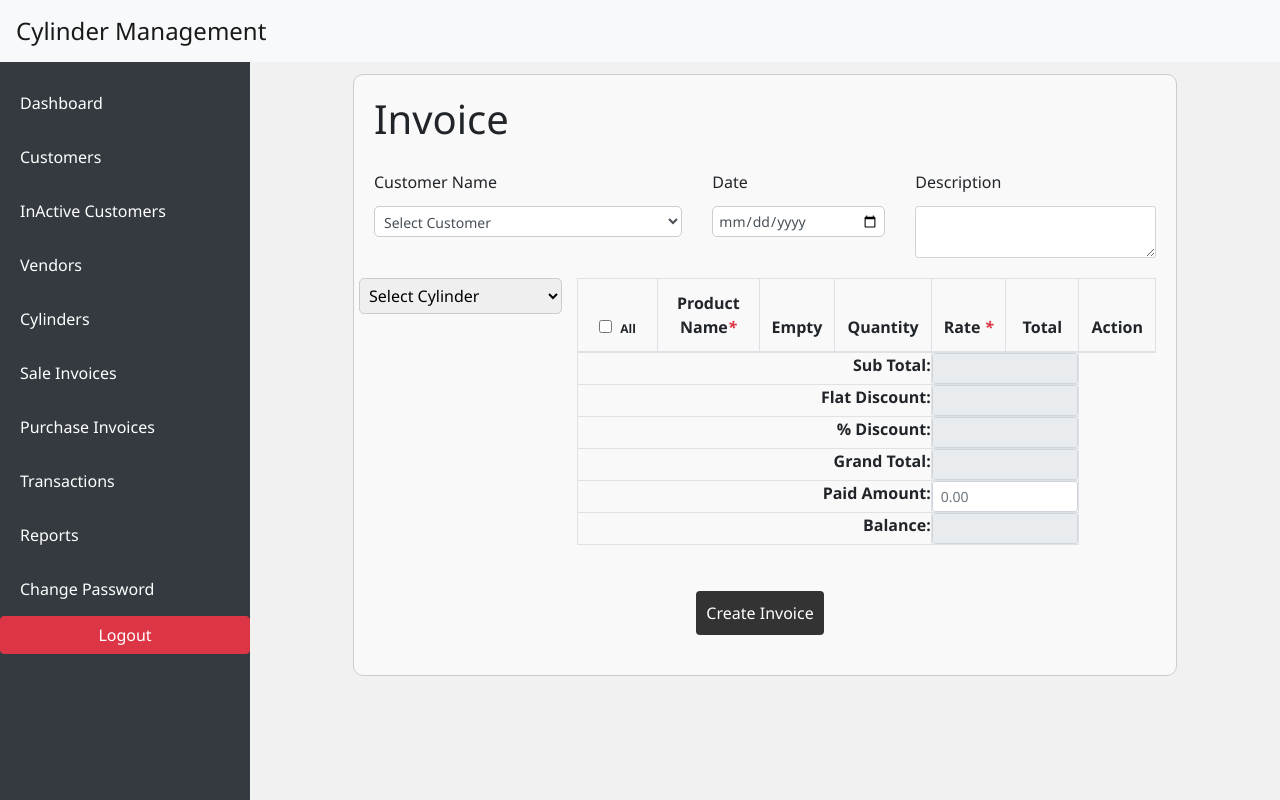
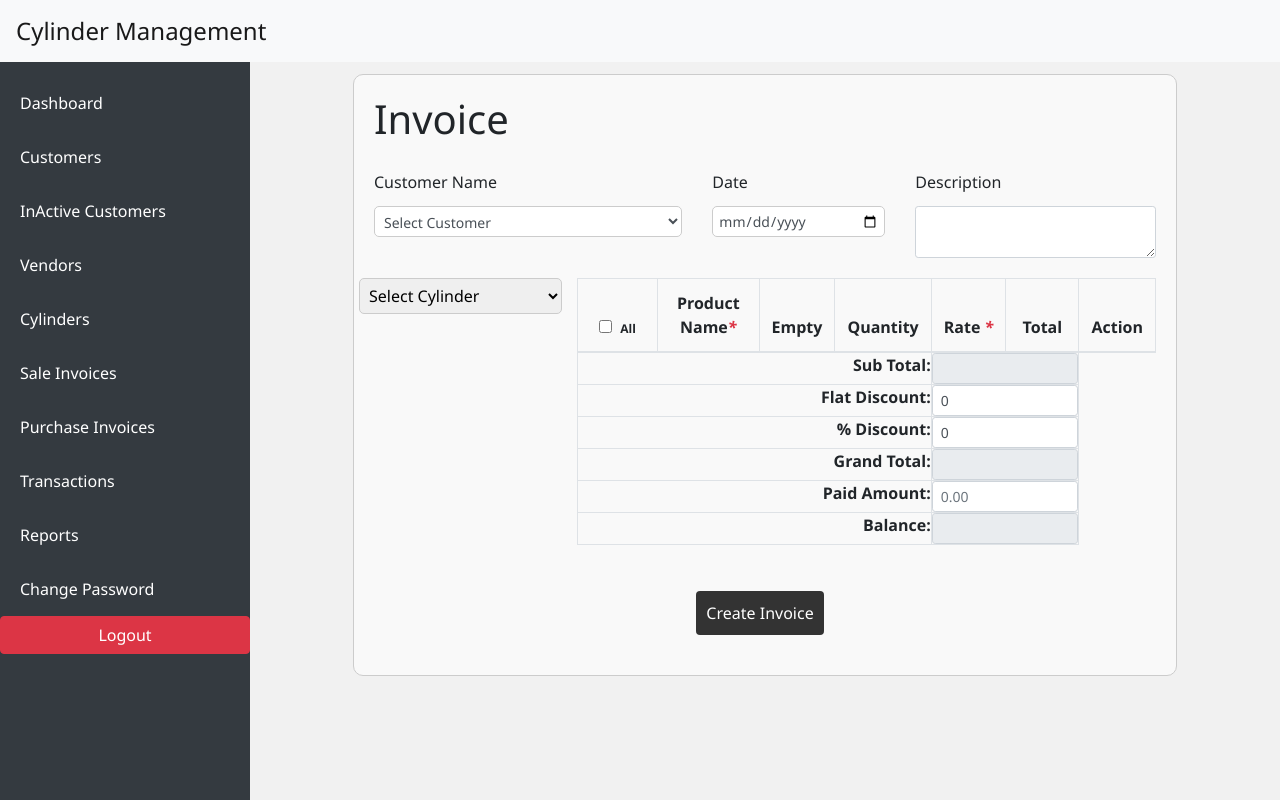
Before and after one commit to InshalSethi/gas-agency, a PHP site: page /cylinder/views/edit-invoice.php?id=1 in a window 1280 px wide. Run offline with PHP 8.4, Linux system fonts and the light colour scheme; the visitor is signed in with stand-in values (Sample User, id 1); data that the repository does not hold is empty; some libraries are stand-ins or nearby versions.

Commit message:
invoice discount issue

```diff
--- a/views/add-purchase-invoice.php
+++ b/views/add-purchase-invoice.php
@@ -236,13 +236,13 @@ require '../config/auth.php';
   <tr>
     <td style="text-align:right;" colspan="4"><b>Flat Discount:</b></td>
     <td class="text-right" colspan="2">
-      <input id="flat_discount" autocomplete="off" onkeyup="calculations();" class="form-control form-control-sm" name="flat_discount" tabindex="-1" value="0" type="number" >
+      <input id="flat_discount" autocomplete="off" onkeyup="calculations();" class="form-control form-control-sm" name="flat_discount" tabindex="-1" value="0" type="number" step="any" min="0" >
   </td>
 </tr>
 <tr>
     <td style="text-align:right;" colspan="4"><b>% Discount:</b></td>
     <td class="text-right" colspan="2">
-      <input id="perc_discount" autocomplete="off" onkeyup="calculations();" class="form-control form-control-sm" name="perc_discount" tabindex="-1" value="0" type="number" >
+      <input id="perc_discount" autocomplete="off" onkeyup="calculations();" class="form-control form-control-sm" name="perc_discount" tabindex="-1" value="0" type="number" step="any" min="0" max="100" >
   </td>
 </tr>
 
--- a/views/add-sale-invoice.php
+++ b/views/add-sale-invoice.php
@@ -304,13 +304,13 @@ require '../config/auth.php';
   <tr>
     <td style="text-align:right;" colspan="4"><b>Flat Discount:</b></td>
     <td class="text-right" colspan="2">
-      <input id="flat_discount" autocomplete="off" onkeyup="calculations();" class="form-control form-control-sm" name="flat_discount" tabindex="-1" value="0" type="number" >
+      <input id="flat_discount" autocomplete="off" onkeyup="calculations();" class="form-control form-control-sm" name="flat_discount" tabindex="-1" value="0" type="number" step="any" min="0" >
   </td>
 </tr>
 <tr>
     <td style="text-align:right;" colspan="4"><b>% Discount:</b></td>
     <td class="text-right" colspan="2">
-      <input id="perc_discount" autocomplete="off" onkeyup="calculations();" class="form-control form-control-sm" name="perc_discount" tabindex="-1" value="0" type="number" >
+      <input id="perc_discount" autocomplete="off" onkeyup="calculations();" class="form-control form-control-sm" name="perc_discount" tabindex="-1" value="0" type="number" step="any" min="0" max="100" >
   </td>
 </tr>
 
--- a/views/edit-invoice.php
+++ b/views/edit-invoice.php
@@ -7,6 +7,9 @@ require '../config/auth.php';
 $invoice_id=$_REQUEST['id'];
 $db->where("id",$invoice_id);
 $invoice=$db->getOne("invoices");
+
+// Debug: Let's see what's in the invoice data
+// echo "<pre>Invoice Data: "; print_r($invoice); echo "</pre>";
 
 $db->where("invoice_id",$invoice_id);
 $transaction=$db->getOne("transactions");
@@ -522,13 +525,13 @@ $emptyCylinder=$db->getOne("empty_cylinders");
                       <tr>
                         <td style="text-align:right;" colspan="4"><b>Flat Discount:</b></td>
                         <td class="text-right" colspan="2">
-                          <input id="flat_discount" autocomplete="off" onkeyup="calculations();" class="form-control form-control-sm" name="flat_discount" tabindex="-1" value="<?php echo $invoice['flat_discount']; ?>" type="number" <?php if(empty($invoice['flat_discount']) || $invoice['flat_discount'] == 0)echo 'readonly'; ?>>
+                          <input id="flat_discount" autocomplete="off" onkeyup="calculations();" class="form-control form-control-sm" name="flat_discount" tabindex="-1" value="<?php echo isset($invoice['flat_discount']) ? floatval($invoice['flat_discount']) : 0; ?>" type="number" step="any" min="0">
                         </td>
                       </tr>
                       <tr>
                         <td style="text-align:right;" colspan="4"><b>% Discount:</b></td>
                         <td class="text-right" colspan="2">
-                          <input id="perc_discount" autocomplete="off" onkeyup="calculations();" class="form-control form-control-sm" name="perc_discount" tabindex="-1" value="<?php echo $invoice['percentage_discount']; ?>" type="number" <?php if(empty($invoice['percentage_discount']) || $invoice['percentage_discount'] == 0)echo 'readonly'; ?>>
+                          <input id="perc_discount" autocomplete="off" onkeyup="calculations();" class="form-control form-control-sm" name="perc_discount" tabindex="-1" value="<?php echo isset($invoice['percentage_discount']) ? floatval($invoice['percentage_discount']) : 0; ?>" type="number" step="any" min="0" max="100">
                         </td>
                       </tr>
 
@@ -606,14 +609,25 @@ $emptyCylinder=$db->getOne("empty_cylinders");
       $(".js-example-basic-single,.customer_name").select2();
       $('.js-example-basic-single').select2('open');
 
-      // Auto-apply customer discount when customer is selected
+      // Auto-apply customer discount when customer is selected (but preserve existing discounts)
       $('.customer_name').on('change', function() {
           var customer_id = $(this).val();
           if (customer_id) {
-              fetchCustomerDiscount(customer_id);
+              // Check if this is a new customer selection or just page load
+              var currentFlatDiscount = parseFloat($('#flat_discount').val()) || 0;
+              var currentPercDiscount = parseFloat($('#perc_discount').val()) || 0;
+
+              // Only apply customer defaults if no existing discounts
+              if (currentFlatDiscount === 0 && currentPercDiscount === 0) {
+                  fetchCustomerDiscount(customer_id);
+              } else {
+                  // Just load the customer data without overriding discounts
+                  fetchCustomerDiscountForEdit(customer_id);
+              }
           } else {
               // Reset discount if no customer selected
               $('#perc_discount').val(0);
+              $('#flat_discount').val(0);
               calculations();
           }
       });
@@ -621,15 +635,58 @@ $emptyCylinder=$db->getOne("empty_cylinders");
       // Update select all checkbox state on page load for existing items
       updateSelectAllState();
 
-      // Load customer percentage increase on page load
+      // Load customer percentage increase on page load (but don't override existing discounts)
       var initialCustomerId = $('.customer_name').val();
       if (initialCustomerId) {
-          fetchCustomerDiscount(initialCustomerId);
+          fetchCustomerDiscountForEdit(initialCustomerId);
       }
+
+      // Initialize discount field states on page load
+      initializeDiscountFields();
+
+      // Add event handlers for discount fields
+      $('#flat_discount').on('input', function() {
+          var value = parseFloat($(this).val()) || 0;
+          if (value > 0) {
+              $('#perc_discount').val(0).attr('readonly', true);
+          } else {
+              $('#perc_discount').removeAttr('readonly');
+          }
+          calculations();
+      });
+
+      $('#perc_discount').on('input', function() {
+          var value = parseFloat($(this).val()) || 0;
+          if (value > 0) {
+              $('#flat_discount').val(0).attr('readonly', true);
+          } else {
+              $('#flat_discount').removeAttr('readonly');
+          }
+          calculations();
+      });
   });
 
   // Global variable to store customer percentage increase
   var customerPercentageIncrease = 0;
+
+  // Function to initialize discount fields on page load
+  function initializeDiscountFields() {
+      var flatDiscount = parseFloat($('#flat_discount').val()) || 0;
+      var percDiscount = parseFloat($('#perc_discount').val()) || 0;
+
+      // Set initial readonly states based on existing values
+      if (flatDiscount > 0) {
+          $('#perc_discount').attr('readonly', true);
+          $('#flat_discount').removeAttr('readonly');
+      } else if (percDiscount > 0) {
+          $('#flat_discount').attr('readonly', true);
+          $('#perc_discount').removeAttr('readonly');
+      } else {
+          // Both are zero, allow editing both
+          $('#flat_discount').removeAttr('readonly');
+          $('#perc_discount').removeAttr('readonly');
+      }
+  }
 
   // Function to ensure customer percentage increase is loaded
   function ensureCustomerPercentageIncrease() {
@@ -642,7 +699,33 @@ $emptyCylinder=$db->getOne("empty_cylinders");
       }
   }
 
-  // Function to fetch customer discount via AJAX
+  // Function to fetch customer discount for edit page (preserves existing discounts)
+  function fetchCustomerDiscountForEdit(customer_id) {
+      $.ajax({
+          url: 'get-customer-discount.php',
+          type: 'GET',
+          data: { customer_id: customer_id },
+          dataType: 'json',
+          success: function(response) {
+              if (response.success) {
+                  // Store customer percentage increase globally (needed for calculations)
+                  customerPercentageIncrease = response.data.percentage_increase || 0;
+                  console.log('Customer percentage increase loaded for edit:', customerPercentageIncrease + '%');
+
+                  // DON'T override existing discount values on edit page
+                  // Just ensure the fields are properly initialized
+                  initializeDiscountFields();
+              }
+          },
+          error: function() {
+              console.log('Error fetching customer discount data');
+              // Initialize fields anyway
+              initializeDiscountFields();
+          }
+      });
+  }
+
+  // Function to fetch customer discount via AJAX (for new invoices)
   function fetchCustomerDiscount(customer_id) {
       $.ajax({
           url: 'get-customer-discount.php',
--- a/views/edit-purchase-invoice.php
+++ b/views/edit-purchase-invoice.php
@@ -427,13 +427,13 @@ $transaction=$db->getOne("transactions");
                       <tr>
                         <td style="text-align:right;" colspan="4"><b>Flat Discount:</b></td>
                         <td class="text-right" colspan="2">
-                          <input id="flat_discount" autocomplete="off" onkeyup="calculations();" class="form-control form-control-sm" name="flat_discount" tabindex="-1" value="<?php echo $invoice['flat_discount']; ?>" type="number" <?php if(empty($invoice['flat_discount']) || $invoice['flat_discount'] == 0)echo 'readonly'; ?>>
+                          <input id="flat_discount" autocomplete="off" onkeyup="calculations();" class="form-control form-control-sm" name="flat_discount" tabindex="-1" value="<?php echo $invoice['flat_discount']; ?>" type="number" step="any" min="0" <?php if(empty($invoice['flat_discount']) || $invoice['flat_discount'] == 0)echo 'readonly'; ?>>
                         </td>
                       </tr>
                       <tr>
                         <td style="text-align:right;" colspan="4"><b>% Discount:</b></td>
                         <td class="text-right" colspan="2">
-                          <input id="perc_discount" autocomplete="off" onkeyup="calculations();" class="form-control form-control-sm" name="perc_discount" tabindex="-1" value="<?php echo $invoice['percentage_discount']; ?>" type="number" <?php if(empty($invoice['percentage_discount']) || $invoice['percentage_discount'] == 0)echo 'readonly'; ?>>
+                          <input id="perc_discount" autocomplete="off" onkeyup="calculations();" class="form-control form-control-sm" name="perc_discount" tabindex="-1" value="<?php echo $invoice['percentage_discount']; ?>" type="number" step="any" min="0" max="100" <?php if(empty($invoice['percentage_discount']) || $invoice['percentage_discount'] == 0)echo 'readonly'; ?>>
                         </td>
                       </tr>
 
```
